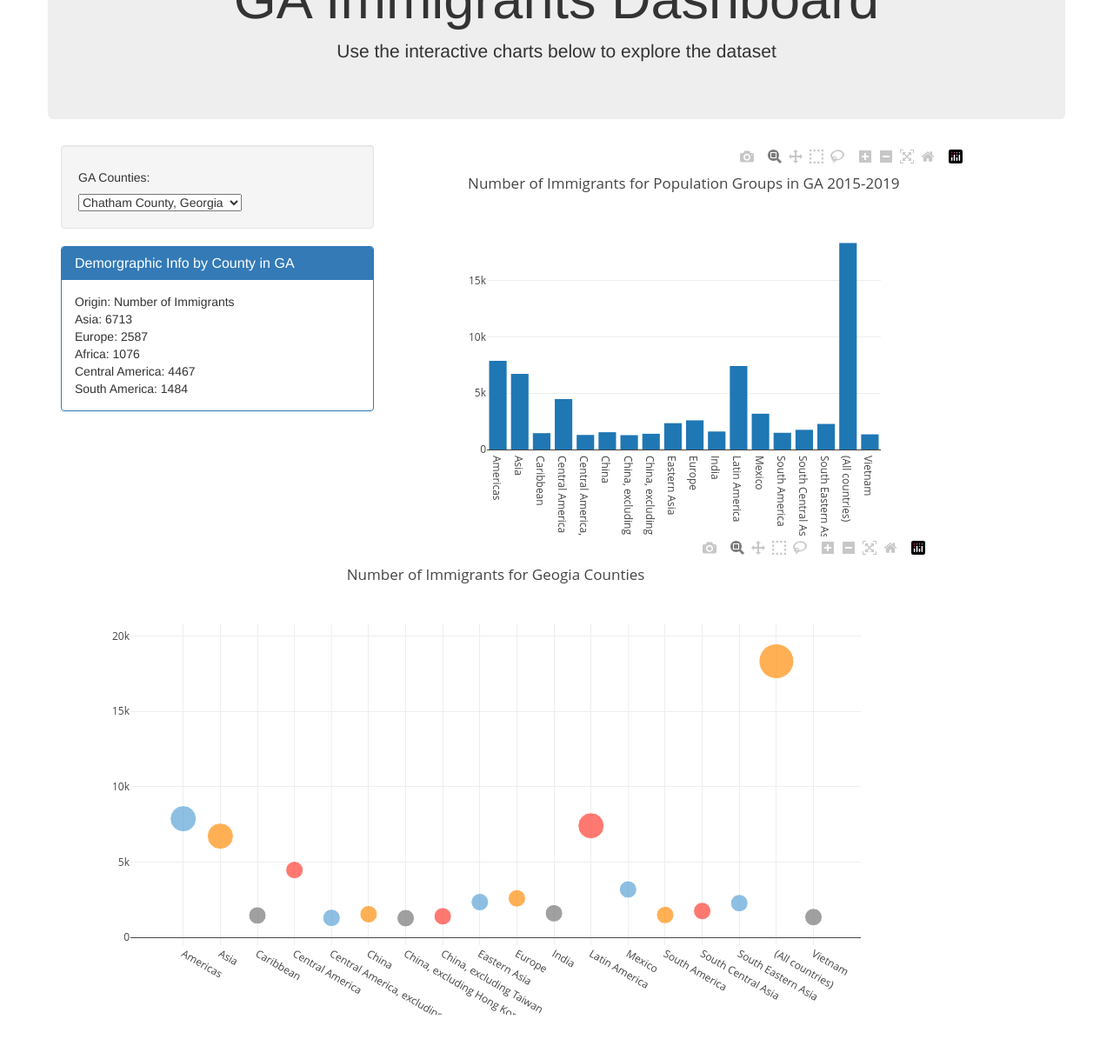
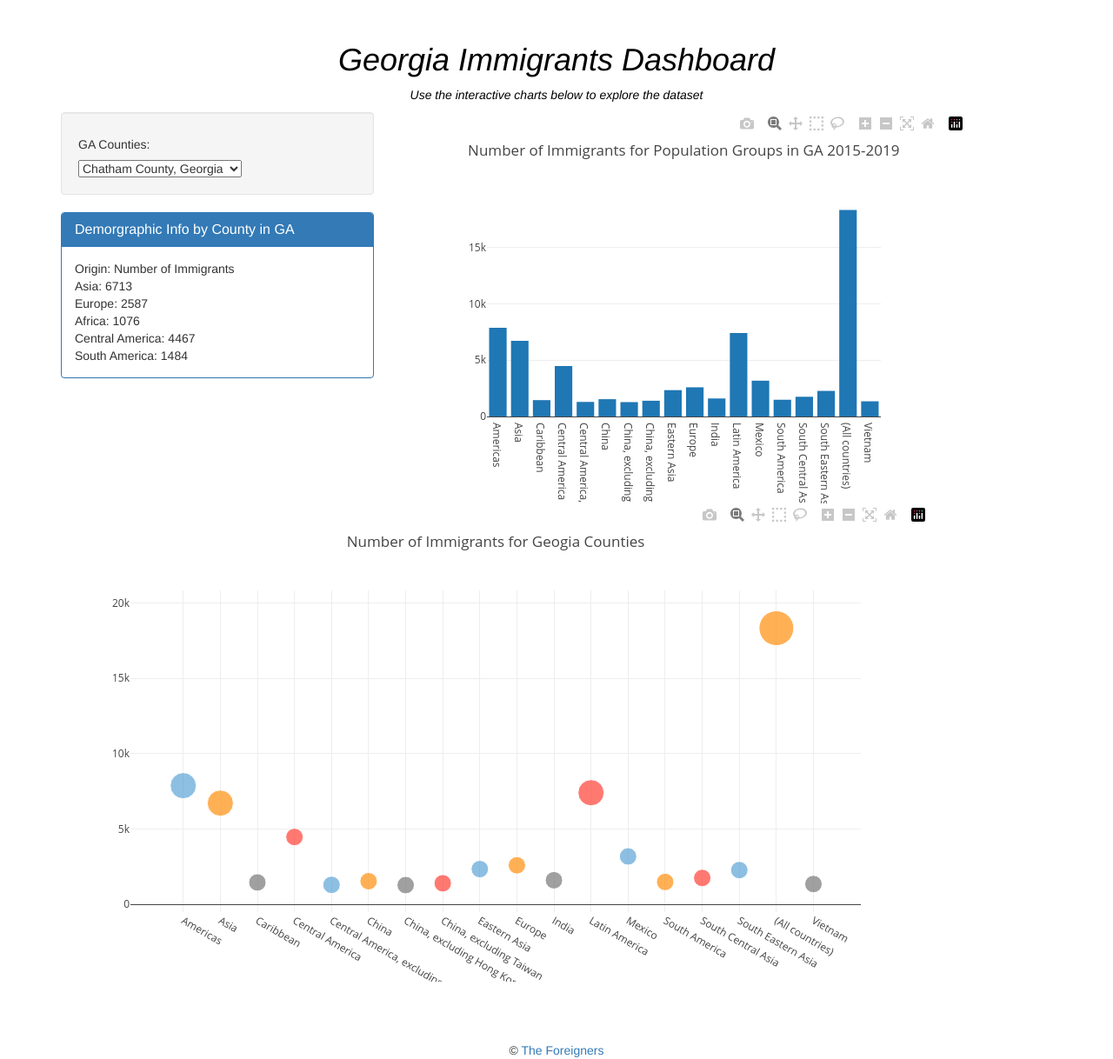
Before and after one commit to aohhppi/Project_3, a Flask app: page / in a window 1280 px wide. Shown: the part 143-1361 px from the top of the page at 87% size. Before the commit the page ends 1310 px from the top, so only its background shows below. Run offline with Flask 2, Linux system fonts and the light colour scheme; data comes from the database, SQL or seed files in the repository; some libraries are stand-ins or nearby versions.

Commit message:
Styling Changes

```diff
--- a/templates/index.html
+++ b/templates/index.html
@@ -19,7 +19,7 @@
 </head>
 
 <body>
-  <ul class="nav nav-pills">
+  <ul class="nav nav-pills"  style="border: solid; border-color:#357AB8">
     <li class="nav-item">
       <a class="nav-link active" aria-current="page" href="http://127.0.0.1:5000/">Main Home Page</a>
     </li>
@@ -34,12 +34,23 @@
   <div class="container">
     <div class="row">
       <div class="col-md-12 jumbotron text-center">
-        <h1>GA Immigrants Dashboard</h1>
-        <p>Use the interactive charts below to explore the dataset</p>
+        <style>
+          .jumbotron {
+              background: url("https://www.kindpng.com/picc/m/431-4315129_immigration-and-hr-hd-png-download.png") center center / cover no-repeat;
+          }
+        </style>
+
+
       </div>
     </div>
+
+      <div class="row">
+        <h1 style="text-align: center ;font-style:italic; color: black;">Georgia Immigrants Dashboard</h1>
+        <p style="text-align: center ; font-style: italic; color: black;">Use the interactive charts below to explore the dataset</p>
+      </div>
     <div class="row">
-      <div class="col-md-4">
+      <div class="col-md-4" >
+
         <div class="well">
           <h5>GA Counties:</h5>
           <select id="selDataset" onchange="optionChanged(this.value)"></select>
@@ -59,11 +70,19 @@
       </div>
     </div>
     <div class="row">
-      <div class="col-md-12">
+      <div class="col-md-12" style="border:soild; border-color:cornflowerblue">
         <div id="bubble"></div>
       </div>
     </div>
   </div>
+  <div class="row">
+    <h1 style="color: white;"> h</h1>
+  </div>
+
+
+  <div class="footer" style="text-align:center ;">
+  &copy; <a target="_blank" href="https://github.com/aohhppi/Project_3">The Foreigners</a>
+ </div>
 
   <script src="https://d3js.org/d3.v5.min.js"></script>
   <script src="https://cdn.plot.ly/plotly-latest.min.js"></script>
```
Also changed, not shown: templates/map.html (+13 -2 lines), templates/search_tool.html (+14 -3 lines), Resources/download.png (added).
